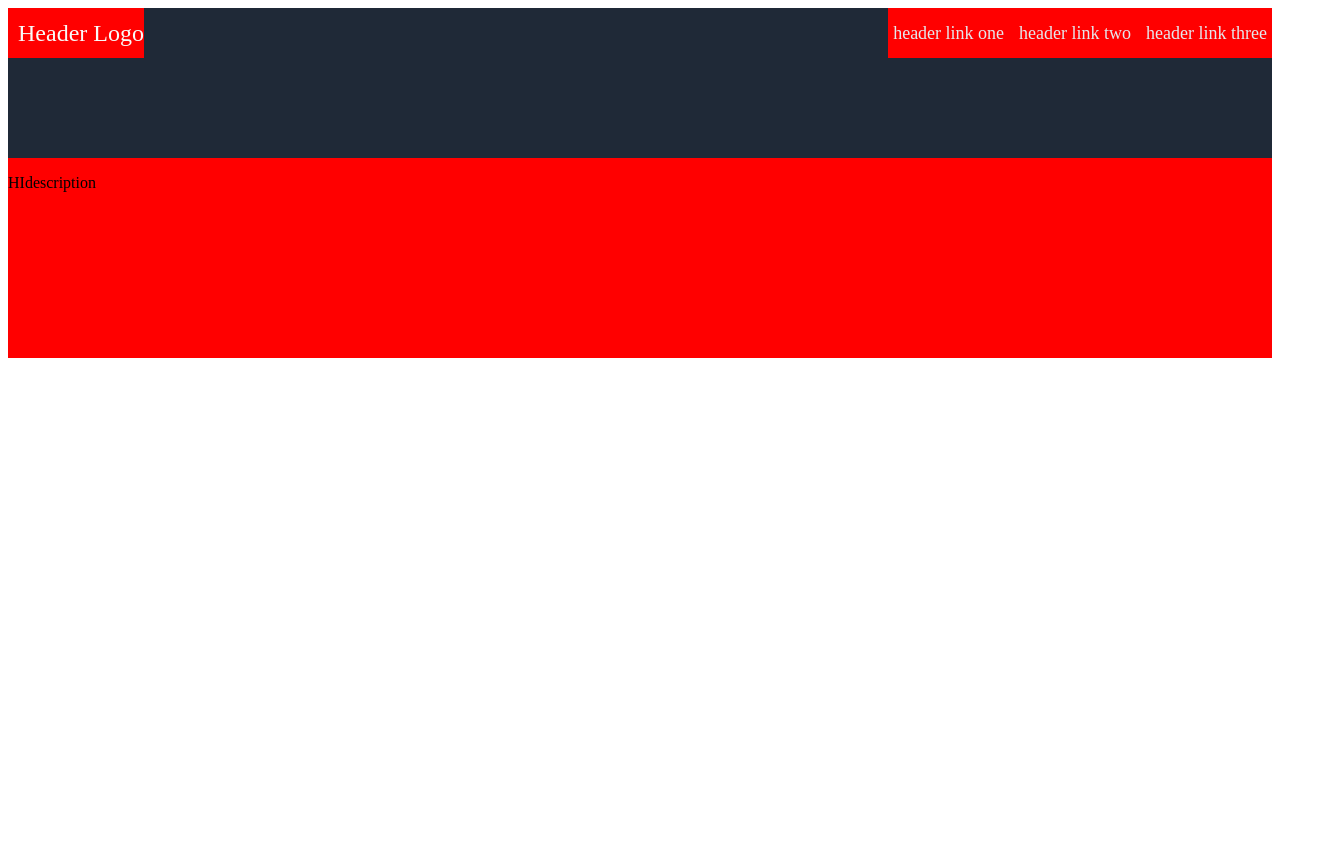
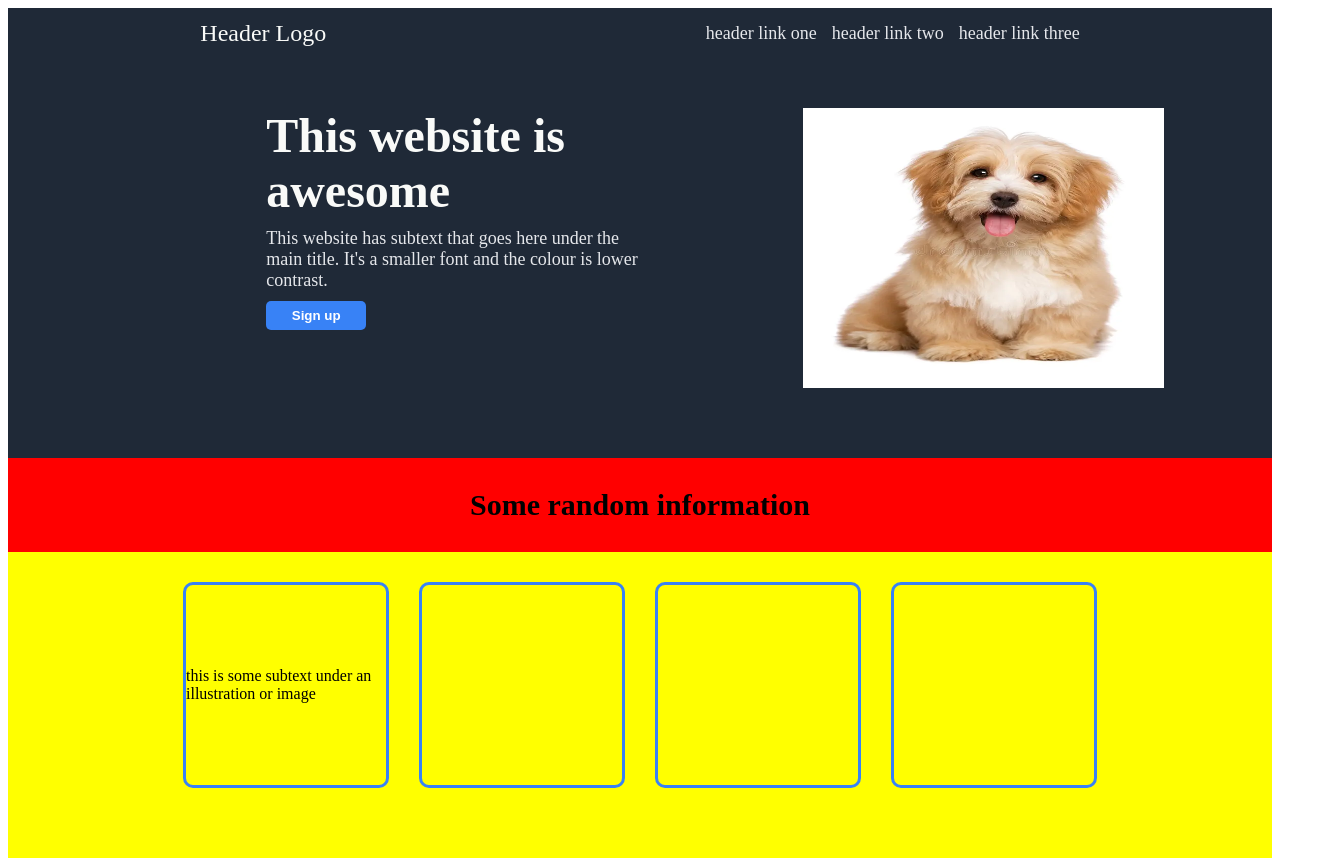
Before and after one commit to Krixsick/Landing_Page, a plain HTML site: page home.html in a window 1280 px wide. Shown: the whole page, 1344 px wide, since content can reach past the window. Before the commit the page ends 800 px from the top, so only its background shows below. Drawn offline with Linux system fonts and the light colour scheme.

Commit message:
Finished the first section and added boxes to the second section

```diff
--- a/home.css
+++ b/home.css
@@ -1,11 +1,16 @@
+p {
+    margin: 0;
+}
+
+
 
 /*All below is the code used for the header and header links one and etc*/
 #header-container {
     width: 100%;
-    height: 150px;
+    height: 100px;
     background-color: #1F2937;
     display: flex;
-    justify-content: space-between;
+    justify-content: space-around;
 
 }
 
@@ -13,9 +18,9 @@
     display: flex;
     justify-content: center;
     align-items: center;
-    padding-left: 10px;
+    padding-left: 5px;
     height: 50px;
-    background-color: red;
+
 }
 
 #header-text {
@@ -28,7 +33,6 @@
     gap: 5px;
     display: flex;
     justify-content: flex-end;
-    background-color: red;
     height: 50px;
     align-items: center;
 }
@@ -46,6 +50,88 @@
 
 #second_part_of_header {
     display: flex;
+    background-color: #1F2937;
+    height: 350px;
+    justify-content: space-around;
+
+}
+
+#textbox {
+    display: flex;
+    flex-direction: column;
+    margin-left: 190px;
+}
+
+#title {
+    font-size: 48px;
+    font-weight: bold;
+    color: #F9FAF8;
+    width: 400px;
+    margin-bottom: 10px;
+
+}
+
+#description {
+    font-size: 18px;
+    color: #E5E7EB;
+    flex-basis: 10px;
+    width: 390px;
+    margin-bottom: 10px;
+}
+
+#image {
+    width: 90%;
+    height: 80%;
+    align-self: flex-start;
+    margin-right: 180px;
+}
+
+/*Button for the sign up*/
+
+#sign-up {
+    width: 100px;
+    padding: 7px;
+    border: none;
+    border-radius: 5px;
+    color: white;
+    background-color: #3882F6;
+    font-weight: bold;
+}
+
+/*Below will be apart of the some random information body section */
+
+#random-information-body {
+    display: flex;
+    height: 400px;
+    width: 100%;
     background-color: red;
+    flex-direction: column;
+
+}
+
+#random-box {
+    padding: 30px;
+    text-align: center;
+    font-size: 30px;
+    font-weight: bold;
+}
+
+#info-container {
+    background-color: yellow;
+    display: flex;
+    flex-basis: 250px;
+    width: 100%;
+    flex: auto;
+    justify-content: center;
+    gap: 30px;
+}
+.box {
+    align-items: center;
+    justify-content: center;
+    display: flex;
+    width: 200px;
     height: 200px;
+    border: 3px solid #3882F6;
+    margin-top: 30px;
+    border-radius: 10px;
 }
--- a/home.html
+++ b/home.html
@@ -18,8 +18,39 @@
         </div>
         <!--Code below will be used for the "This website is awesome" and image-->
         <div id="second_part_of_header">
-            <p>HI</p>
-            <p>description</p>
+            <div id="textbox">
+                <p id="title">This website is awesome</p>
+                <p id="description">This website has subtext that goes here under the main title. It's a smaller font and the colour is lower contrast.</p>
+                <button id="sign-up">Sign up</button>
+            </div>
+
+            <div id="image-container">
+                <img src="images/dog.webp" id="image">
+            </div>
+
+        </div>
+        <div id="random-information-body">
+            <div id="random-box"><p>Some random information</p></div>
+            <div id="info-container">
+                <div class="box">
+                    <p class="box-subtext">this is some subtext under an illustration or image</p>
+                </div>
+
+                <div class="box">
+
+                </div>
+
+                <div class="box">
+
+                </div>
+
+                <div class="box">
+
+                </div>
+
+
+                </div>
+            </div>
         </div>
 
 
```
Also changed, not shown: images/dog.webp (added), images/title-po.jpg (added).
